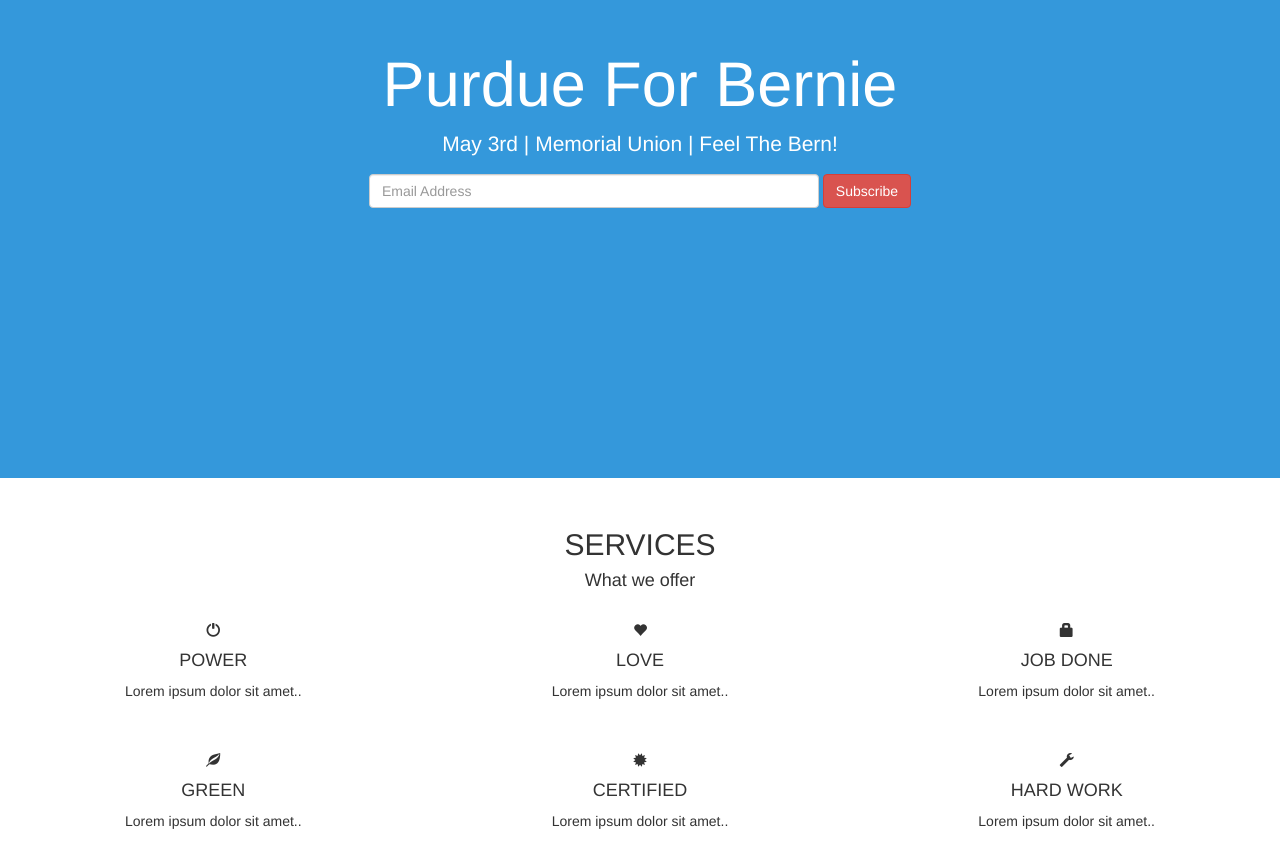
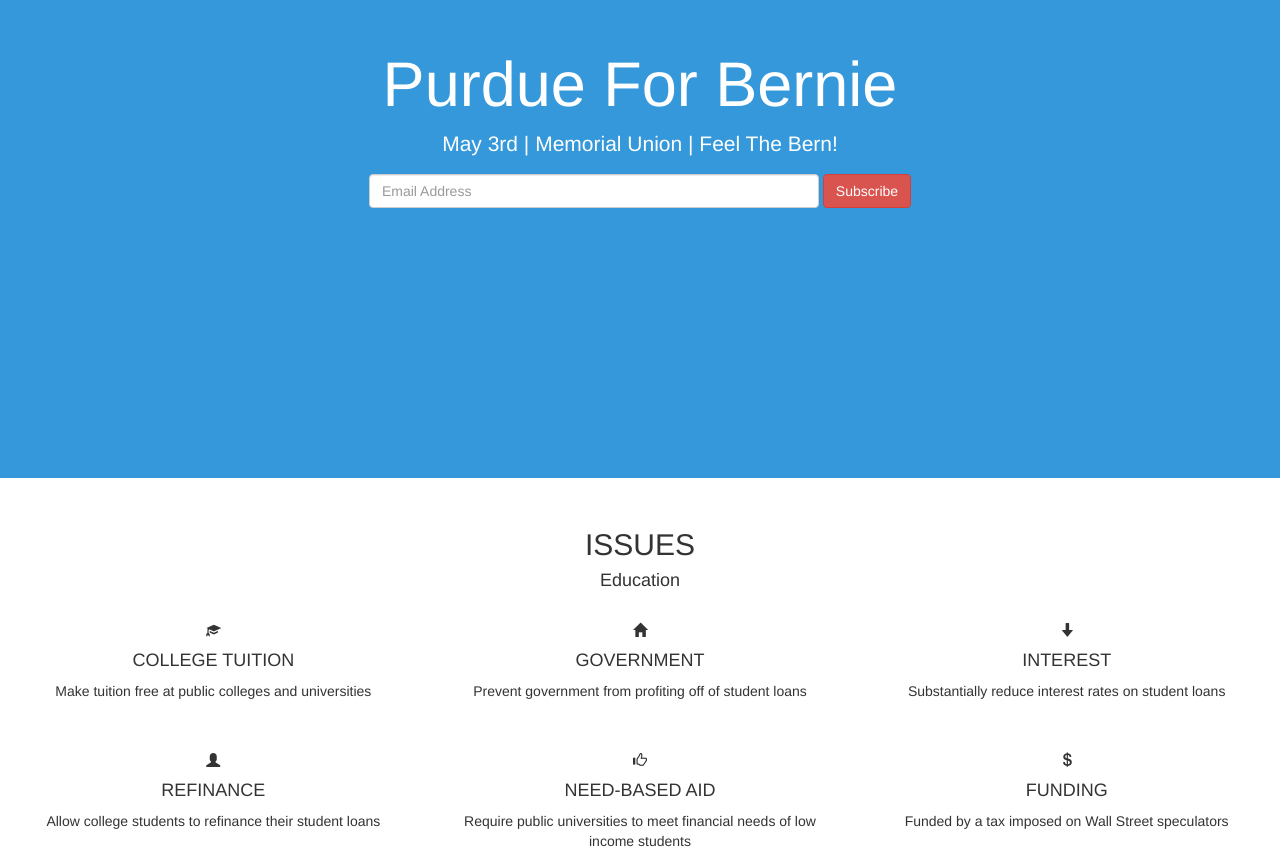
Before and after one commit to krchrlt/purdue_for_bernie, a website: page public/index.html in a window 1280 px wide. Shown: the part 240-1101 px from the top of the page. Drawn offline with nearby package versions, Linux system fonts and the light colour scheme.

Commit message:
Updated services to education

```diff
--- a/public/index.html
+++ b/public/index.html
@@ -20,48 +20,47 @@
         <button type="button" class="btn btn-danger">Subscribe</button>
       </form>
   </div>
+
 <!--Services Container-->
 	<div class="container-fluid text-center">
-  <h2>SERVICES</h2>
-  <h4>What we offer</h4>
+	<h2>ISSUES</h2>
+    <h4>Education</h4>
     <br>
         <div class="row">
             <div class="col-sm-4">
-      <span class="glyphicon glyphicon-off"></span>
-      <h4>POWER</h4>
-      <p>Lorem ipsum dolor sit amet..</p>
+                <span class="glyphicon glyphicon-education logo-small"></span>
+                <h4>COLLEGE TUITION</h4>
+                <p>Make tuition free at public colleges and universities</p>
             </div>
             <div class="col-sm-4">
-      <span class="glyphicon glyphicon-heart"></span>
-      <h4>LOVE</h4>
-      <p>Lorem ipsum dolor sit amet..</p>
+                <span class="glyphicon glyphicon-home logo-small"></span>
+                <h4>GOVERNMENT</h4>
+                <p>Prevent government from profiting off of student loans</p>
             </div>
             <div class="col-sm-4">
-      <span class="glyphicon glyphicon-lock"></span>
-      <h4>JOB DONE</h4>
-      <p>Lorem ipsum dolor sit amet..</p>
+                <span class="glyphicon glyphicon-arrow-down logo-small"></span>
+                <h4>INTEREST</h4>
+                <p>Substantially reduce interest rates on student loans</p>
             </div>
         </div>
         <br><br>
         <div class="row">
             <div class="col-sm-4">
-      <span class="glyphicon glyphicon-leaf"></span>
-      <h4>GREEN</h4>
-      <p>Lorem ipsum dolor sit amet..</p>
+                <span class="glyphicon glyphicon-user logo-small"></span>
+                <h4>REFINANCE</h4>
+                <p>Allow college students to refinance their student loans</p>
             </div>
             <div class="col-sm-4">
-      <span class="glyphicon glyphicon-certificate"></span>
-      <h4>CERTIFIED</h4>
-      <p>Lorem ipsum dolor sit amet..</p>
+                <span class="glyphicon glyphicon-thumbs-up logo-small"></span>
+                <h4>NEED-BASED AID</h4>
+                <p>Require public universities to meet financial needs of low income students</p>
             </div>
             <div class="col-sm-4">
-      <span class="glyphicon glyphicon-wrench"></span>
-      <h4>HARD WORK</h4>
-      <p>Lorem ipsum dolor sit amet..</p>
+                <span class="glyphicon glyphicon-usd logo-small"></span>
+                <h4>FUNDING</h4>
+            	<p>Funded by a tax imposed on Wall Street speculators</p>
         	</div>
     	</div>
 	</div>
-
-
 </body>
 </html>
```
Lines whose indentation alone changed are shown as unchanged.
